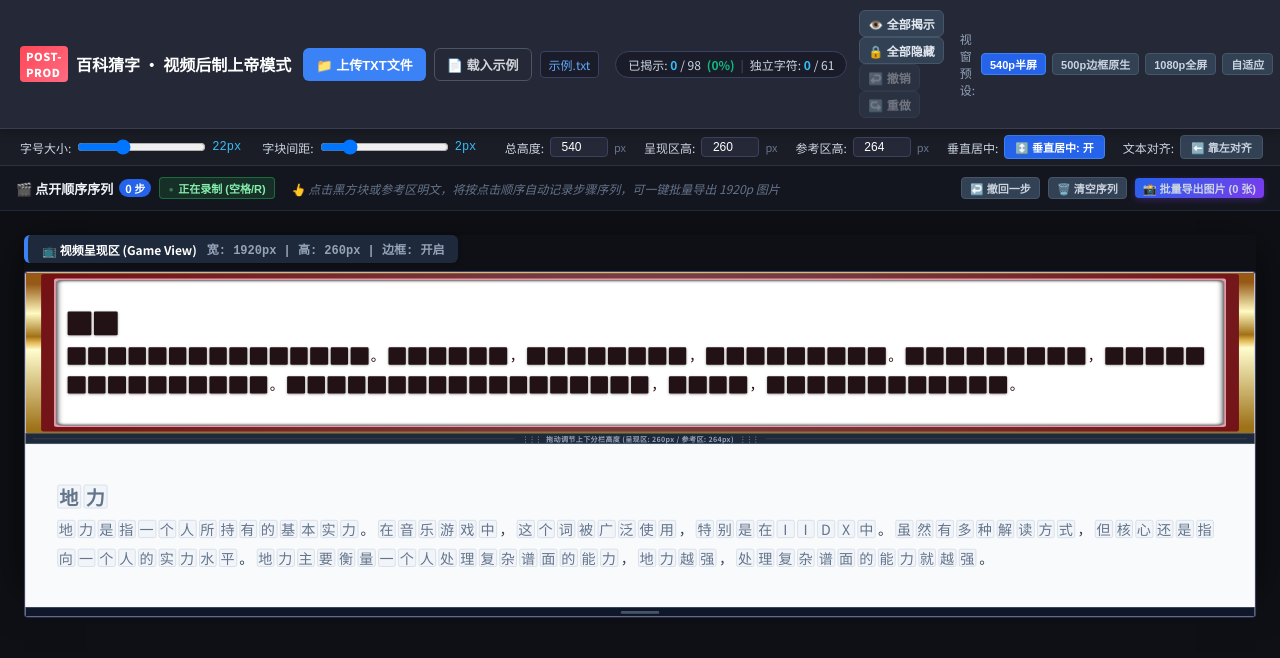
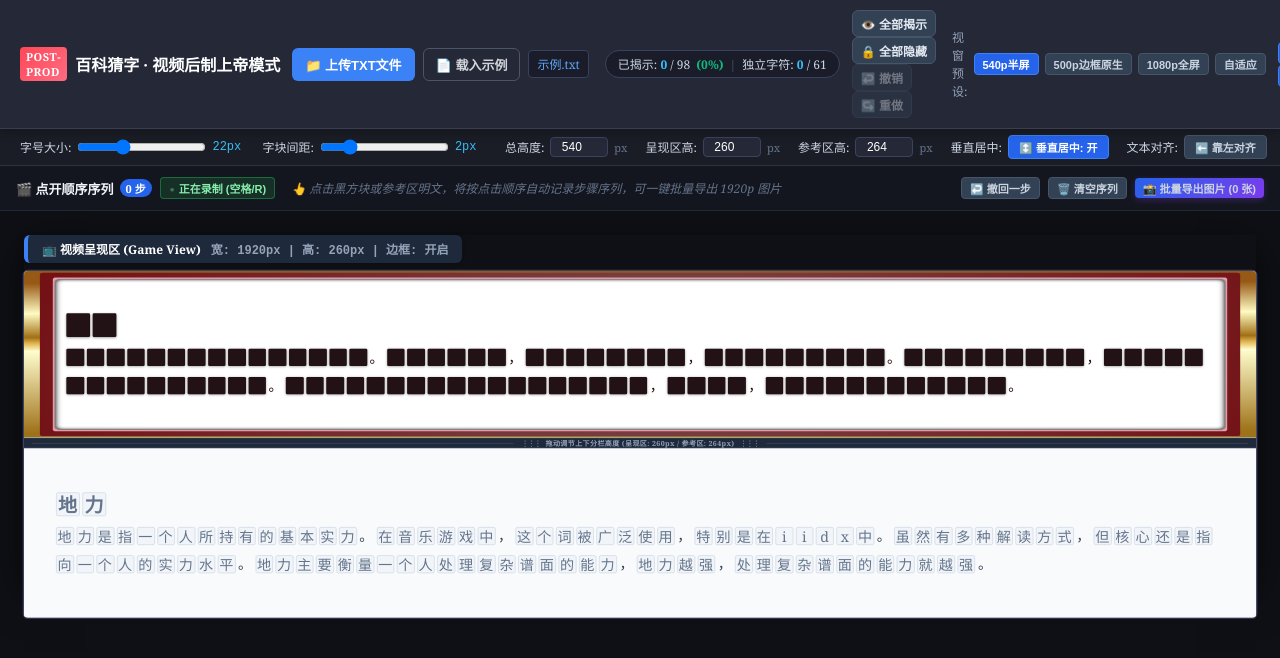
Before and after one commit to MPAMlab/NGU-Digest-GuessWiki, a Vue app: page / in a window 1280 px wide. Shown: the top 658 px of the page. Built offline with nearby package versions, Linux system fonts and the light colour scheme.

Commit message:
fix: use Noto Serif for English, normalize text to lowercase on parse, remove reveal animations, and eliminate export white borders

```diff
--- a/index.html
+++ b/index.html
@@ -7,7 +7,7 @@
     <title>NGU Digest 百科猜字 - 视频后制模式</title>
     <link rel="preconnect" href="https://fonts.googleapis.com" />
     <link rel="preconnect" href="https://fonts.gstatic.com" crossorigin />
-    <link href="https://fonts.googleapis.com/css2?family=Noto+Sans+SC:wght@300;400;500;700;900&display=swap" rel="stylesheet" />
+    <link href="https://fonts.googleapis.com/css2?family=Noto+Sans+SC:wght@300;400;500;700;900&family=Noto+Serif:ital,wght@0,400;0,700;1,400;1,700&display=swap" rel="stylesheet" />
   </head>
   <body>
     <div id="app"></div>
--- a/src/assets/styles.css
+++ b/src/assets/styles.css
@@ -1,6 +1,6 @@
 /* 全局样式 */
 :root {
-  --font-family-base: 'Noto Sans SC', -apple-system, BlinkMacSystemFont, 'Segoe UI', Roboto, 'Helvetica Neue', Arial, sans-serif;
+  --font-family-base: 'Noto Serif', 'Noto Sans SC', -apple-system, BlinkMacSystemFont, 'Segoe UI', Roboto, 'Helvetica Neue', Arial, serif, sans-serif;
 }
 
 body {
@@ -9,13 +9,13 @@ body {
 
 /* 等宽/文字排版字体设置 */
 .monospace {
-  font-family: 'Noto Sans SC', 'Consolas', 'Monaco', 'Courier New', monospace;
+  font-family: 'Noto Serif', 'Noto Sans SC', 'Consolas', 'Monaco', 'Courier New', monospace;
   letter-spacing: 0.08em;
 }
 
 /* 文字方块样式 */
 .char-block {
-  font-family: 'Noto Sans SC', sans-serif;
+  font-family: 'Noto Serif', 'Noto Sans SC', serif, sans-serif;
   display: inline-block;
   width: 1.2em;
   height: 1.2em;
@@ -23,7 +23,6 @@ body {
   text-align: center;
   margin: 0 0.1em;
   vertical-align: middle;
-  transition: all 0.3s ease;
   position: relative;
 }
 
@@ -42,7 +41,9 @@ body {
   background-color: transparent;
   color: #333;
   font-weight: bold;
-  animation: reveal 0.5s ease;
+  animation: none;
+  transform: none;
+  transition: none;
 }
 
 /* 确保空内容也有占位 */
@@ -51,17 +52,6 @@ body {
   display: inline-block;
   width: 100%;
   height: 100%;
-}
-
-@keyframes reveal {
-  0% {
-    transform: rotateY(180deg);
-    opacity: 0;
-  }
-  100% {
-    transform: rotateY(0);
-    opacity: 1;
-  }
 }
 
 /* 游戏容器 */
--- a/src/assets/styles/index.scss
+++ b/src/assets/styles/index.scss
@@ -8,6 +8,7 @@
 
 // 文字方块样式
 .char-block {
+  font-family: 'Noto Serif', 'Noto Sans SC', serif, sans-serif;
   display: inline-block;
   width: 1.2em;
   height: 1.2em;
@@ -15,7 +16,6 @@
   text-align: center;
   margin: 0 0.1em;
   vertical-align: middle;
-  transition: all 0.3s ease;
 
   &.hidden {
     background-color: #333;
@@ -32,18 +32,9 @@
     background-color: transparent;
     color: #333;
     font-weight: bold;
-    animation: reveal 0.5s ease;
-  }
-}
-
-@keyframes reveal {
-  0% {
-    transform: rotateY(180deg);
-    opacity: 0;
-  }
-  100% {
-    transform: rotateY(0);
-    opacity: 1;
+    animation: none;
+    transform: none;
+    transition: none;
   }
 }
 
--- a/src/utils/textProcessor.ts
+++ b/src/utils/textProcessor.ts
@@ -6,9 +6,10 @@ export function isSymbol(char: string): boolean {
   return symbolRegex.test(char)
 }
 
-// 处理文本，转换为字符信息数组
+// 处理文本，转换为字符信息数组（提前将所有大写转换为小写）
 export function processText(text: string): CharInfo[] {
-  return text.split('').map((char, index) => ({
+  const normalizedText = text.toLowerCase()
+  return normalizedText.split('').map((char, index) => ({
     char,
     index,
     isRevealed: isSymbol(char), // 符号默认显示
--- a/src/views/GameView.vue
+++ b/src/views/GameView.vue
@@ -194,8 +194,9 @@ export default defineComponent({
       gameState.fileContent = fileContent
       gameState.players = players
 
-      // 处理文件内容
-      const lines = fileContent.split('\n').filter(line => line.trim())
+      // 处理文件内容（转为小写）
+      const normalizedContent = fileContent.toLowerCase()
+      const lines = normalizedContent.split('\n').filter(line => line.trim())
       gameState.title = lines[0].trim()
       gameState.content = lines.length > 1 ? lines.slice(1).join('\n').trim() : ''
 
@@ -209,7 +210,7 @@ export default defineComponent({
 
     // 处理猜字
     const handleGuess = () => {
-      const char = guessInput.value.trim()
+      const char = guessInput.value.trim().toLowerCase()
       if (!char) return
 
       isGuessing.value = true
--- a/src/views/GodModeView.vue
+++ b/src/views/GodModeView.vue
@@ -818,9 +818,10 @@ export default defineComponent({
       }
     }
 
-    // 文本解析载入
+    // 文本解析载入（提前将所有大写字母转为小写）
     const loadText = (text: string, filename = '') => {
-      const lines = text.split(/\r?\n/).map(l => l.trimEnd())
+      const normalizedText = text.toLowerCase()
+      const lines = normalizedText.split(/\r?\n/).map(l => l.trimEnd())
       if (lines.length === 0 || !lines.some(l => l.trim())) {
         showToast('上传文件内容为空', 'warning')
         return
@@ -842,7 +843,7 @@ export default defineComponent({
 
       // 缓存到 sessionStorage
       try {
-        sessionStorage.setItem('godMode_text', text)
+        sessionStorage.setItem('godMode_text', normalizedText)
         sessionStorage.setItem('godMode_fileName', filename)
       } catch (e) {
         // ignore
@@ -979,15 +980,32 @@ export default defineComponent({
       }
 
       await nextTick()
-      await new Promise(resolve => setTimeout(resolve, 100))
+      await new Promise(resolve => setTimeout(resolve, 80))
 
       const bg = getThemeBackgroundColor()
+      // 当开启边框时，边框SVG应完整铺满整个画面，底色设为透明以杜绝任何底色白边漏出；若未开启边框，则填充对应录屏主题底色
+      const canvasBg = showBoarder.value ? undefined : bg
+
       return await toPng(upPartRef.value, {
         width: 1920,
         height: upPartHeight.value,
         pixelRatio: 1,
         cacheBust: false,
-        backgroundColor: bg
+        backgroundColor: canvasBg,
+        style: {
+          width: '1920px',
+          minWidth: '1920px',
+          maxWidth: '1920px',
+          height: `${upPartHeight.value}px`,
+          minHeight: `${upPartHeight.value}px`,
+          maxHeight: `${upPartHeight.value}px`,
+          transform: 'none',
+          margin: '0',
+          padding: '0',
+          border: 'none',
+          outline: 'none',
+          boxShadow: 'none'
+        }
       })
     }
 
@@ -1011,6 +1029,7 @@ export default defineComponent({
     const startExport = async () => {
       if (clickSequence.value.length === 0 || isExporting.value) return
 
+      hoveredChar.value = null
       const originalRevealedState = new Set(revealedCharSet.value)
       isExporting.value = true
       exportProgress.value = 0
@@ -1498,7 +1517,7 @@ export default defineComponent({
   background-color: #1e1e24;
   color: #e2e8f0;
   overflow: hidden;
-  font-family: 'Noto Sans SC', sans-serif;
+  font-family: 'Noto Serif', 'Noto Sans SC', serif, sans-serif;
   user-select: none;
 }
 
@@ -2255,16 +2274,17 @@ select {
   display: flex;
   flex-direction: column;
   position: relative;
-  border: 2px solid #3b4261;
+  box-shadow: 0 0 0 2px #3b4261;
   border-radius: 6px;
   background-color: #ffffff;
   overflow: hidden;
-  box-sizing: border-box;
+  box-sizing: content-box;
 }
 
 /* 呈现区与参考区共用样式 */
 .box-part {
   width: 100%;
+  flex-shrink: 0;
   display: flex;
   flex-direction: column;
   position: relative;
@@ -2330,6 +2350,8 @@ select {
   position: absolute;
   top: 0;
   left: 0;
+  right: 0;
+  bottom: 0;
   width: 100%;
   height: 100%;
   pointer-events: none;
@@ -2340,12 +2362,21 @@ select {
 .boarder-svg-img {
   width: 100%;
   height: 100%;
+  min-width: 100%;
+  min-height: 100%;
   object-fit: fill;
   display: block;
 }
 
 .box-part.up-part {
+  width: 1920px;
+  min-width: 1920px;
+  max-width: 1920px;
+  flex-shrink: 0;
   position: relative;
+  overflow: hidden;
+  margin: 0;
+  padding: 0;
 }
 
 .box-part.up-part .text-content-scroll {
@@ -2425,6 +2456,7 @@ select {
 
 /* 呈现区字符方块 (Black Square Mask) */
 .char-block {
+  font-family: 'Noto Serif', 'Noto Sans SC', serif, sans-serif;
   display: inline-block;
   width: 1.25em;
   height: 1.25em;
@@ -2433,7 +2465,6 @@ select {
   vertical-align: middle;
   cursor: pointer;
   border-radius: 2px;
-  transition: transform 0.15s, box-shadow 0.15s;
   position: relative;
   font-weight: 700;
   box-sizing: border-box;
@@ -2452,16 +2483,18 @@ select {
 .char-block.revealed {
   background-color: transparent;
   color: #1e1e1e;
-  animation: flipReveal 0.3s cubic-bezier(0.4, 0, 0.2, 1);
+  animation: none;
+  transform: none;
+  transition: none;
 }
 
 .char-block.revealed:hover {
-  transform: scale(1.1);
   opacity: 0.8;
 }
 
 /* 上帝视角参考区字符 (God Char Block) */
 .god-char-block {
+  font-family: 'Noto Serif', 'Noto Sans SC', serif, sans-serif;
   display: inline-block;
   width: 1.25em;
   height: 1.25em;
@@ -2470,7 +2503,6 @@ select {
   vertical-align: middle;
   cursor: pointer;
   border-radius: 3px;
-  transition: all 0.15s ease;
   position: relative;
   box-sizing: border-box;
 }
@@ -2688,17 +2720,6 @@ select {
   color: #1e293b;
 }
 
-/* 翻转揭示动画 */
-@keyframes flipReveal {
-  0% {
-    transform: rotateY(90deg);
-    opacity: 0.3;
-  }
-  100% {
-    transform: rotateY(0deg);
-    opacity: 1;
-  }
-}
 
 /* 浮动提示通知 */
 .notification-toast {
```
Also changed, not shown: src/assets/question-boarder.svg.
